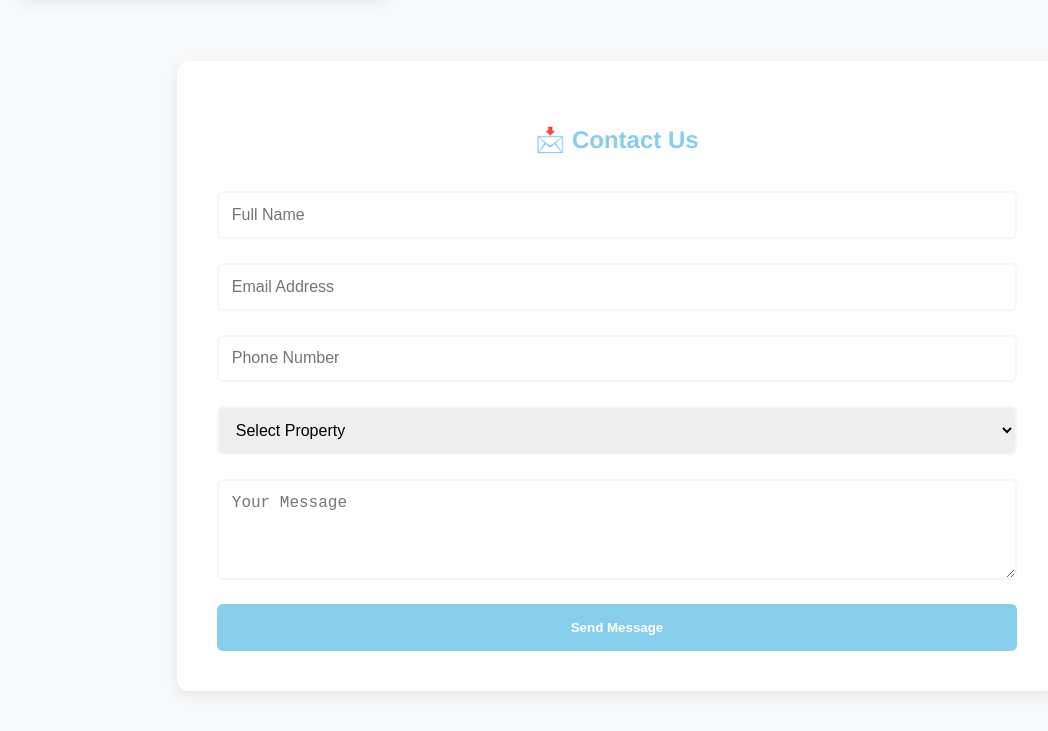
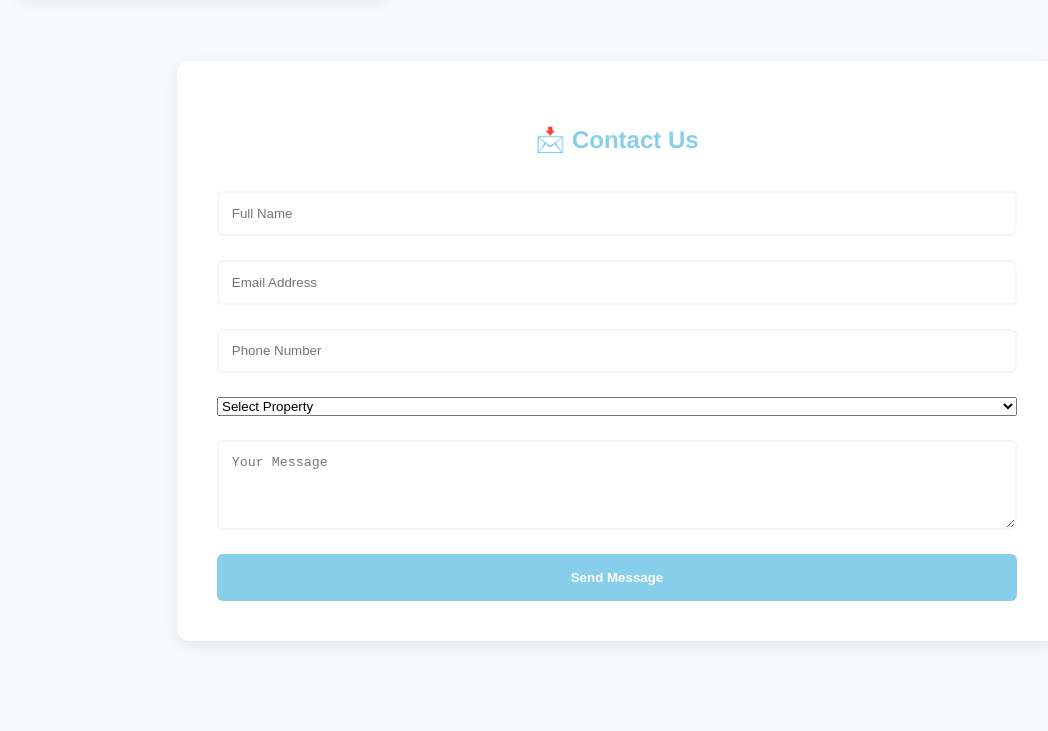
Before and after one commit to Prakashdangi/Real-Estate-Surkhet, a plain HTML site: page index.html in a window 1280 px wide. Shown: the part 3702-4433 px from the top of the page, without its empty margins (23-1071 px from the left). After the commit the page ends 4407 px from the top, so only its background shows below. Drawn offline with Linux system fonts and the light colour scheme.

Commit message:
Update styles.css

```diff
--- a/styles.css
+++ b/styles.css
@@ -121,11 +121,10 @@ form {
     gap: 1.5rem;
 }
 
-form input, form select, form textarea {
+form input, form textarea {
     padding: 0.8rem;
     border: 2px solid var(--brand-blue);
     border-radius: 6px;
-    font-size: 1rem;
 }
 
 button[type="submit"] {
```
